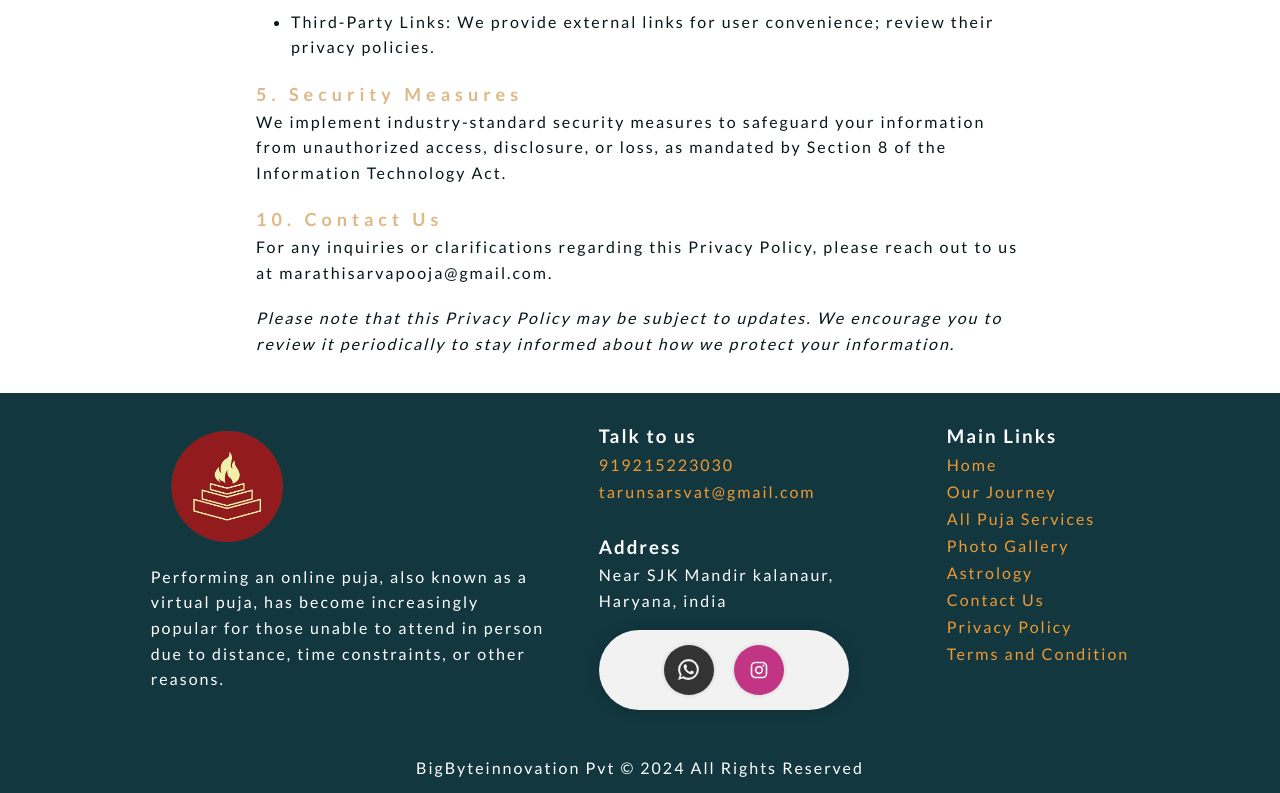
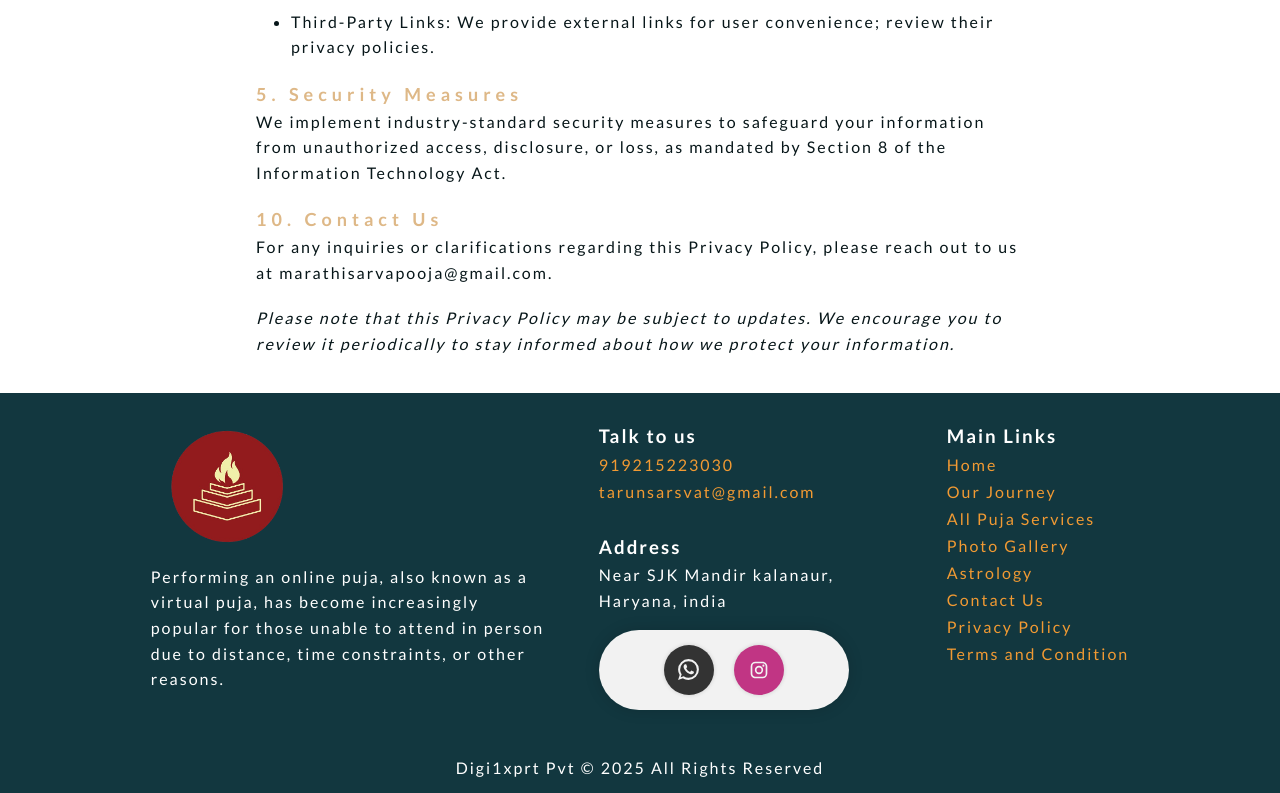
Before and after one commit to Pankajvijaybhatnagar/vedicdhaam, a React (Vite) app: page /policy in a window 1280 px wide. Shown: the part 1175-1968 px from the top of the page. Built offline with nearby package versions, Linux system fonts and the light colour scheme.

Commit message:
update by pankaj

```diff
--- a/src/components/footer/footer.jsx
+++ b/src/components/footer/footer.jsx
@@ -57,7 +57,7 @@ const Footer = () => {
         </div>
       </div>
       <p className="footer-right">
-      BigByteinnovation Pvt © 2024 All Rights Reserved
+      Digi1xprt Pvt © 2025 All Rights Reserved
       </p>
     </div>
   );
```
